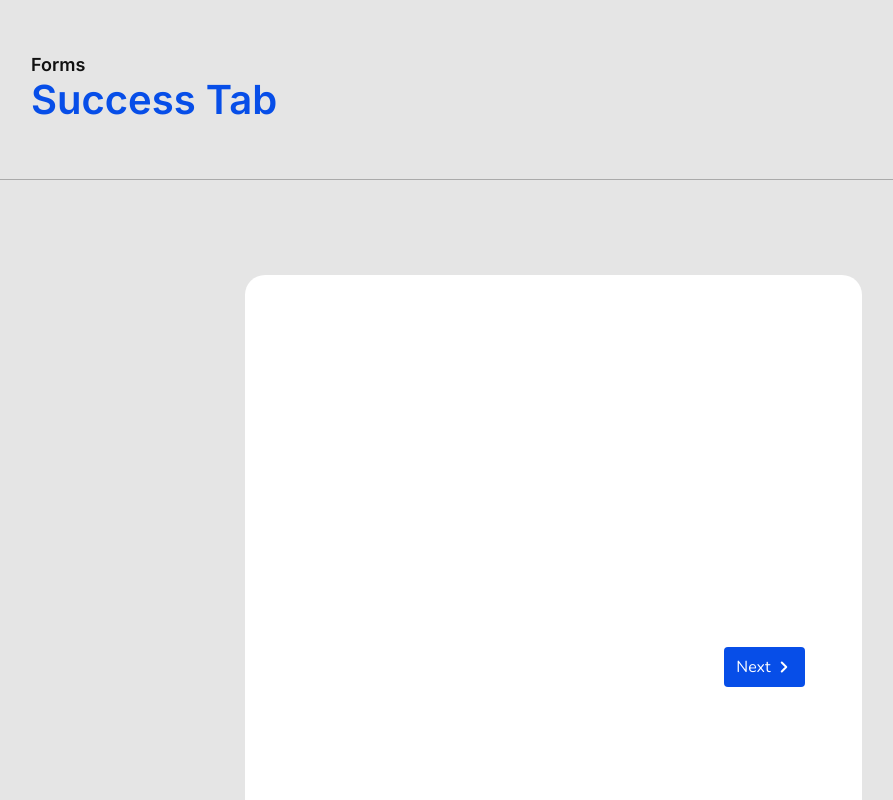
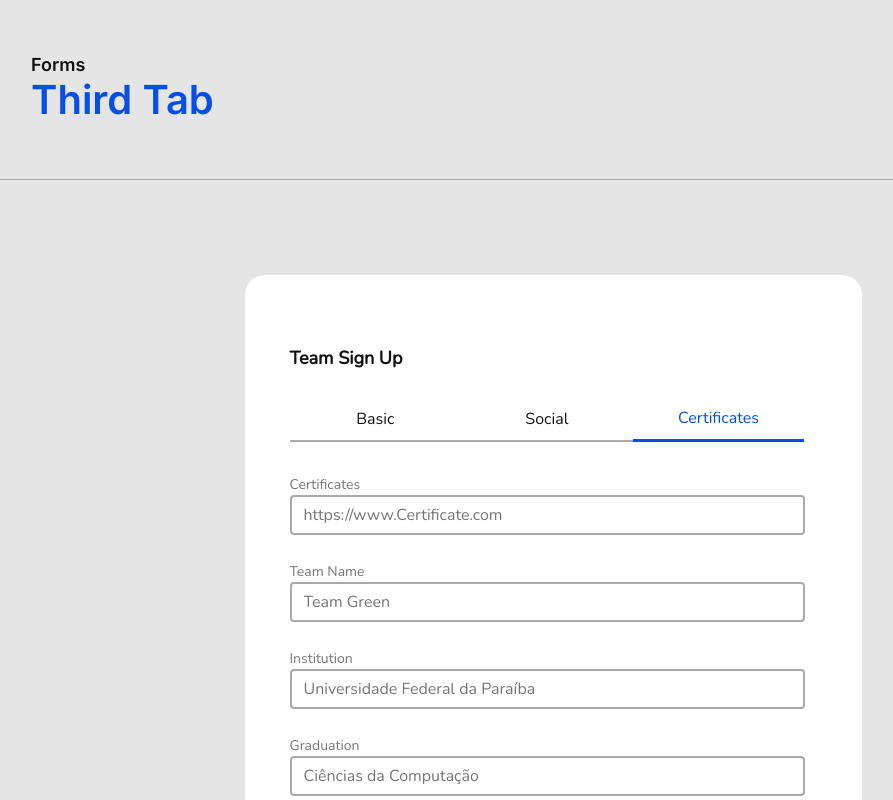
Before and after one commit to RafaelBrandaoBastos/WebsiteSquadBlue, a React (Vite) app: page / in a window 1280 px wide. Shown: the top 800 px of the page, without its empty margins (87-980 px from the left). Built offline with nearby package versions, Linux system fonts and the light colour scheme.

Commit message:
Fix: Bug Fixed]

```diff
--- a/src/contexts/TabsProvider.jsx
+++ b/src/contexts/TabsProvider.jsx
@@ -4,7 +4,7 @@ export const TabsContext = createContext();
 
 const TabsProvider = ({children}) => {
 
-    const [selectedTab, setSelectedTab] = useState(3);
+    const [selectedTab, setSelectedTab] = useState(2);
 
     return (
         <TabsContext.Provider value={[selectedTab, setSelectedTab]}>
```
